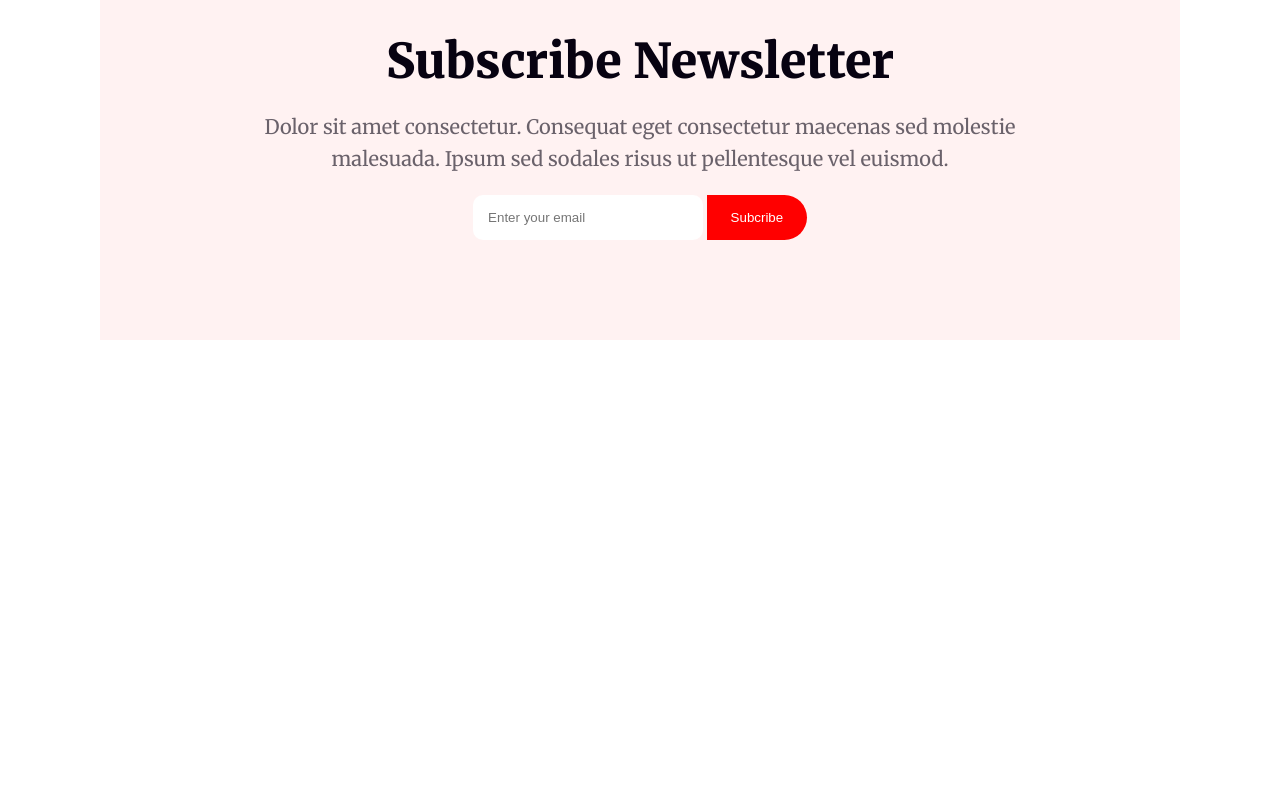
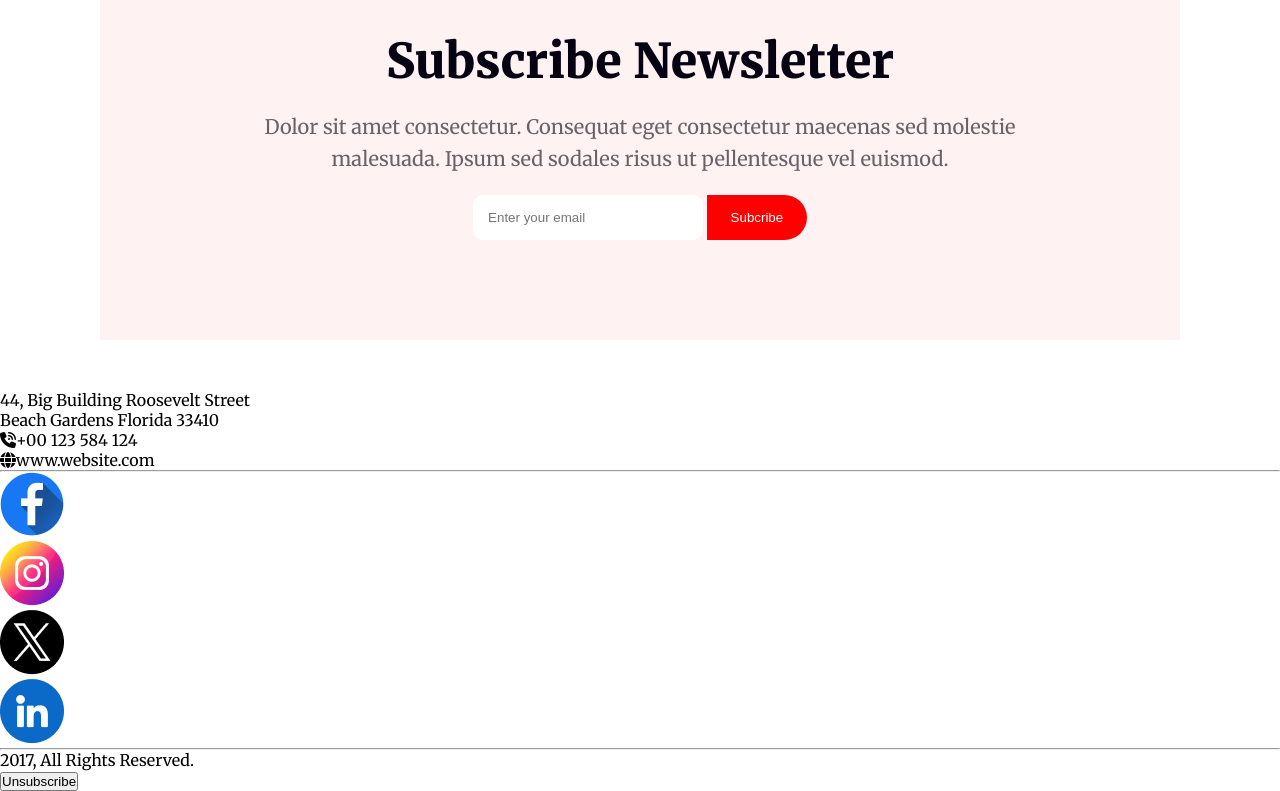
Before and after one commit to sharifalam88/New-Year-New-Mission, a plain HTML site: page index.html in a window 1280 px wide. Shown: the part 6041-6832 px from the top of the page. Before the commit the page ends 6431 px from the top, so only its background shows below. Drawn offline with Linux system fonts and the light colour scheme.

Commit message:
design done for footer

```diff
--- a/index.html
+++ b/index.html
@@ -15,8 +15,12 @@
     <link href="https://fonts.googleapis.com/css2?family=Inter:wght@400;500;600;700&display=swap" rel="stylesheet">
 
 
+    <!--link for fontawesome-->
+    <script src="https://kit.fontawesome.com/df8b5614cd.js" crossorigin="anonymous"></script>
+
     <!--link for stylesheet-->
     <link rel="stylesheet" href="styles/style.css">
+
 </head>
 <body>
     <!--Star header section design-->
@@ -140,7 +144,36 @@
                 <input type="submit" class="sub-btn" value="Subcribe">
             </section>
     </main>
-
+   <!--End main section-->
     <!--design footer section-->
+    <footer id="footer">
+        <!--design footer top-->
+        <div class="footer-top">
+            <div class="footer-top-inner-left">
+                <p>44, Big Building Roosevelt Street<br>
+                    Beach Gardens Florida 33410</p>
+            </div>
+            <div class="footer-top-inner-right">
+                <p><span><i class="fas fa-phone-volume"></i></span></i>+00 123 584 124</p>
+                <p><span><i class="fas fa-globe"></i></span>www.website.com</p>
+            </div>
+            <hr class="top-hr">
+        </div>
+        <!--design middle footer-->
+        <div class="footer-middle">
+            <ul>
+                <li><a href="#"><img src="images/Facebook.png" alt="about facebook image"></a></li>
+                <li><a href="#"><img src="images/Instagram.png" alt="about instagram icon"></a></li>
+                <li><a href="#"><img src="images/Twitter.png" alt="About twitter icon"></a></li>
+                <li><a href="#"><img src="images/Linkedin.png" alt="About linked icon"></a></li>
+            </ul>
+            <hr class="middle-hr">
+        </div>
+        <!--design bottom footer-->
+        <div class="footer-bottom">
+            <p>2017, All Rights Reserved.</p>
+            <button class="bottom-footer-btn">Unsubscribe</button>
+        </div>
+    </footer>
 </body>
 </html>
```
